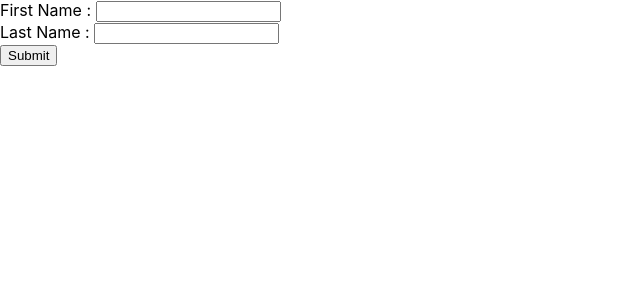
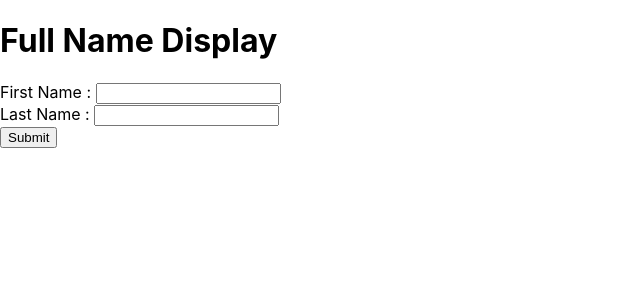
Before and after one commit to Rupesh040899/DisplayName, a React (Create React App) app in the folder my-app/: page / in a window 1280 px wide. Shown: the top 300 px of the page, without its empty margins (0-640 px from the left). Built offline with nearby package versions, Linux system fonts and the light colour scheme.

Commit message:
changed added as form

```diff
--- a/my-app/src/CitySelector.jsx
+++ b/my-app/src/CitySelector.jsx
@@ -5,7 +5,8 @@ export default function CitySelector() {
   const [lastName, setLastName] = useState("");
   const [fullName, setFullName] = useState(false);
 
-  const handleChange = () => {
+  const handleChange = (event) => {
+    event.preventDefault();
     if (firstName && lastName) {
       setFullName(true);
     }
@@ -13,6 +14,8 @@ export default function CitySelector() {
 
   return (
     <div>
+      <form action="">
+        <h1>Full Name Display</h1>
         <div>
           First Name :{" "}
           <input
@@ -33,7 +36,9 @@ export default function CitySelector() {
             }}
           />
         </div>
-      <button type="submit" onClick={handleChange}>Submit</button>
+        <button type="submit" onClick={handleChange}>
+          Submit
+        </button>
         {fullName ? (
           <div>
             Full Name : {firstName} {lastName}
@@ -41,6 +46,7 @@ export default function CitySelector() {
         ) : (
           <div></div>
         )}
+      </form>
     </div>
   );
 }
```
Lines whose indentation alone changed are shown as unchanged.
